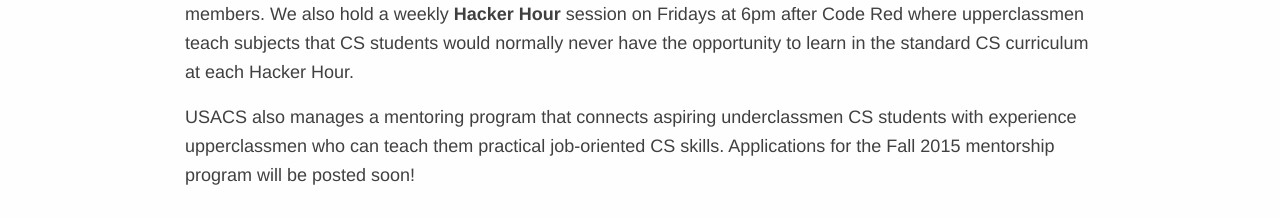
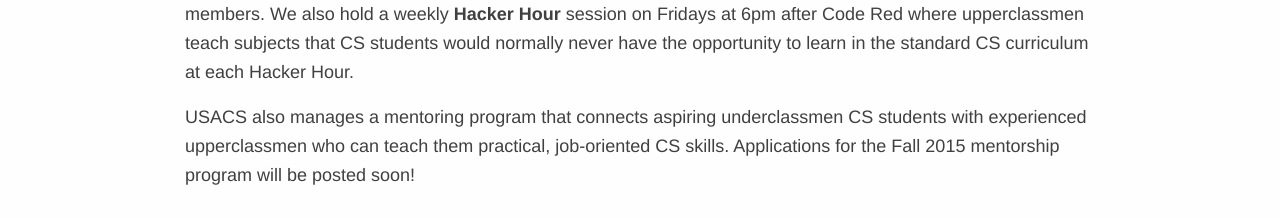
Before and after one commit to usacs/usacs.github.io, a Jekyll site: the page built from index.html, in a window 1280 px wide. Shown: the part 921-1139 px from the top of the page. Built offline with Jekyll 4.4.1, drawn with Linux system fonts in a browser that asks for light colours; Markdown is read by kramdown in place of the engine named in the settings.

```diff
--- a/index.html
+++ b/index.html
@@ -35,8 +35,8 @@ layout: default
     CS curriculum at each Hacker Hour.</p>
 
     <p>USACS also manages a mentoring program that connects aspiring
-    underclassmen CS students with experience upperclassmen who can teach them
-    practical job-oriented CS skills. Applications for the Fall 2015 mentorship
+    underclassmen CS students with experienced upperclassmen who can teach them
+    practical, job-oriented CS skills. Applications for the Fall 2015 mentorship
     program will be posted soon!</a></p>
   </div>
 </div>
--- a/people.html
+++ b/people.html
@@ -13,7 +13,7 @@ title: "People"
             <li>Events Coordinator -- <b>Eric Bronner</b></li>
             <li>Education Director -- <b>Ryan Morey, Biggie Emmanuel</b></li>
             <li>Web Designer -- <b>Jungsoo Park</b></li>
-            <li>Secretary -- <b>Anhelina Mahdzyar</b></li>
+            <li>Secretary -- <b>Paul Vorobyev</b></li>
             <li>Social Chair -- <b>Kiran Kurian</b></li>
             <li>Diversity Chair -- <b>Alison Wong</b></li>
         </ul>
```
